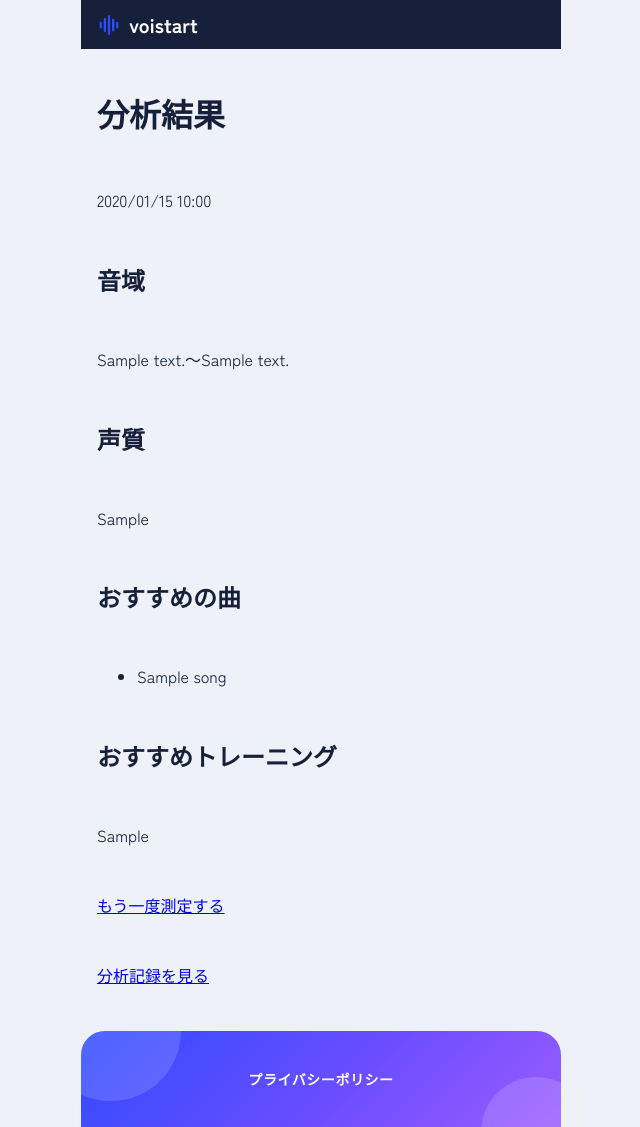
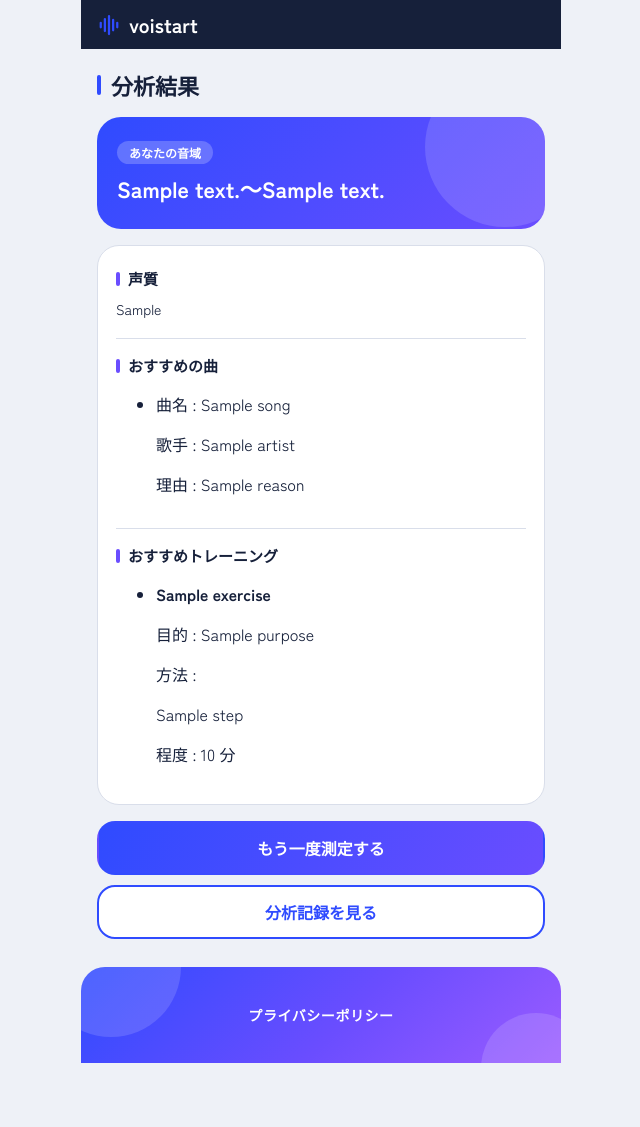
Before and after one commit to JHenryG1201/voi_start, a Django app: template templates/student/ai/analysis_result.html in a window 1280 px wide. Shown: the whole page, without its empty margins (319-959 px from the left). After the commit the page ends 1063 px from the top, so only its background shows below. Run offline with Django 5.2, Linux system fonts and the light colour scheme; the template is opened without the code that fills it: most values are stand-ins (such as "Sample title", 1, 10 or a date in 2020); data that the repository does not hold is empty.

Commit message:
Fixed: AI Analyze Result

```diff
--- /dev/null
+++ b/static/css/analysis_result.css
@@ -0,0 +1,58 @@
+.res{display:flex;flex-direction:column;gap:16px}
+.res h1{
+  margin:0;display:flex;align-items:center;gap:10px;
+  font-size:22px;font-weight:700;
+}
+.res h1::before{content:"";width:4px;height:20px;border-radius:2px;background:var(--brand)}
+
+/* 音域のヒーローカード */
+.res-hero{
+  position:relative;overflow:hidden;
+  display:flex;flex-direction:column;gap:8px;
+  padding:24px 20px;border-radius:24px;color:var(--on-brand);
+  background:linear-gradient(135deg,var(--brand),var(--brand-2));
+}
+.res-hero::after{
+  content:"";position:absolute;right:-40px;top:-50px;
+  width:160px;height:160px;border-radius:50%;background:rgba(255,255,255,.14);
+}
+.res-hero-label{
+  position:relative;z-index:1;align-self:flex-start;
+  font-size:12px;font-weight:700;padding:3px 12px;border-radius:999px;
+  background:rgba(255,255,255,.22);
+}
+.res-hero-value{
+  position:relative;z-index:1;margin:0;
+  font-size:22px;font-weight:700;line-height:1.5;
+}
+
+/* 残りの項目は1枚のパネルに */
+.res-panel{
+  padding:6px 18px;border-radius:22px;
+  background:var(--surface);border:1px solid var(--line);
+}
+.res-item{padding:16px 0}
+.res-item + .res-item{border-top:1px solid var(--line)}
+.res-title{
+  display:flex;align-items:center;gap:8px;margin:0 0 8px;
+  font-size:15px;font-weight:700;
+}
+.res-title::before{content:"";width:4px;height:14px;border-radius:2px;background:var(--brand-2)}
+.res-body{margin:0;font-size:14px;line-height:1.8}
+
+.res-actions{display:flex;flex-direction:column;gap:10px}
+.res-btn{
+  display:flex;align-items:center;justify-content:center;
+  min-height:54px;padding:0 20px;border-radius:18px;
+  font-size:16px;font-weight:700;text-decoration:none;
+  color:var(--brand);background:var(--surface);border:2px solid var(--brand);
+  transition:transform .12s ease;
+}
+.res-btn.primary{
+  color:var(--on-brand);border-color:transparent;
+  background:linear-gradient(120deg,var(--brand),var(--brand-2));
+}
+.res-btn:active{transform:scale(.97)}
+.res-btn:focus-visible{outline:3px solid var(--brand);outline-offset:2px}
+
+@media (prefers-reduced-motion:reduce){.res-btn{transition:none}}
--- a/templates/student/ai/analysis_result.html
+++ b/templates/student/ai/analysis_result.html
@@ -1,35 +1,72 @@
 {% extends "base.html" %}
+{% load static %}
 
 {% block title %}分析結果{% endblock %}
 
+{% block head %}
+    <link rel="stylesheet" href="{% static 'css/analysis_result.css' %}">
+{% endblock %}
+
 {% block content %}
+<section class="res">
 
     <h1>分析結果</h1>
 
     {% if record %}
 
-    <p>{{ record.created_at|date:"Y/m/d H:i" }}</p>
+        <div class="res-hero">
+            <span class="res-hero-label">あなたの音域</span>
+            {% comment %} <p>{{ record.created_at|date:"Y/m/d H:i" }}</p> {% endcomment %}
 
-    <h2>音域</h2>
-    <p>{{ record.low_note }}〜{{ record.high_note }}</p>
+            {% comment %} <h2>音域</h2> {% endcomment %}
+            <p class="res-hero-value">{{ record.low_note }}〜{{ record.high_note }}</p>
+        </div>
 
-    <h2>声質</h2>
-    <p>{{ record.tone_quality }}</p>
+        <div class="res-panel">
+            <section class="res-item">
+                <h2 class="res-title">声質</h2>
+                <p class="res-body">{{ record.tone_quality }}</p>
+            </section>
 
-    <h2>おすすめの曲</h2>
+            <section class="res-item">
+                <h2 class="res-title">おすすめの曲</h2>
+                <p class="res-body">
                     <ul>
                         {% for song in record.recommended_songs %}
-        <li>{{ song }}</li>
+                            <li>
+                                <div>
+                                    <p>曲名 : {{ song.title }}</p>
+                                    <p>歌手 : {{ song.artist }}</p>
+                                    <p>理由 : {{ song.reason }}</p>
+                                </div>
+                            </li>
                         {% endfor %}
                     </ul>
+                </p>
+            </section>
 
-    <h2>おすすめトレーニング</h2>
-    {% comment %} <ul>
+            <section class="res-item">
+                <h2 class="res-title">おすすめトレーニング</h2>
+                <p class="res-body">
+                    <ul>
                         {% for training in record.recommended_trainings %}
-        <li>{{ training }}</li>
+                            <li>
+                                <div>
+                                    <strong>{{ training.exercise }}</strong>
+                                    <p>目的 : {{ training.purpose }}</p>
+                                    <p>方法 :
+                                        {% for step in training.instructions %}
+                                            <p>{{ step }}</p>
                                         {% endfor %}
-    </ul> {% endcomment %}
-    <p>{{ record.recommended_trainings }}</p>
+                                    </p>
+                                    <p>程度 : {{ training.duration_minutes }} 分</p>
+                                </div>
+                            </li>
+                        {% endfor %}
+                    </ul>
+                </p>
+            </section>
+        </div>
 
     {% else %}
 
@@ -37,7 +74,9 @@
 
     {% endif %}
 
-    <p><a href="/measurement">もう一度測定する</a></p>
-    <p><a href="/analysis_record">分析記録を見る</a></p>
-
+    <div class="res-actions">
+        <a class="res-btn primary" href="/measurement">もう一度測定する</a>
+        <a class="res-btn" href="/analysis_record">分析記録を見る</a>
+    </div>
+</sectoin>
 {% endblock %}
```
Also changed, not shown: voi_start_app/views.py (+5 -3 lines), voi_start_app/voice_coach.py (+175 -44 lines). Lines whose indentation alone changed are shown as unchanged.
